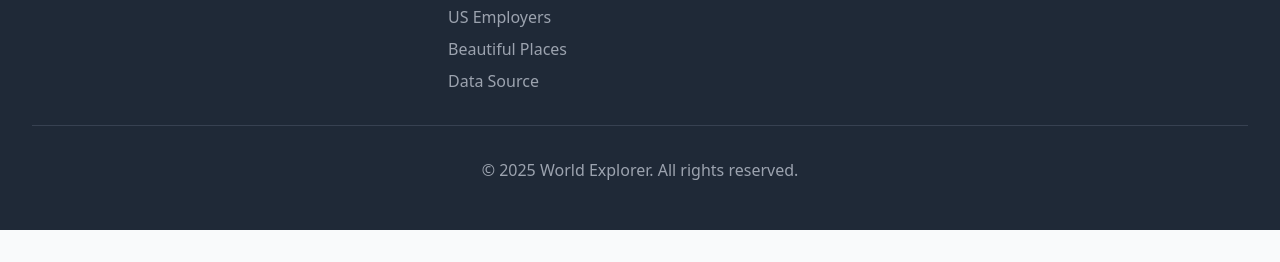
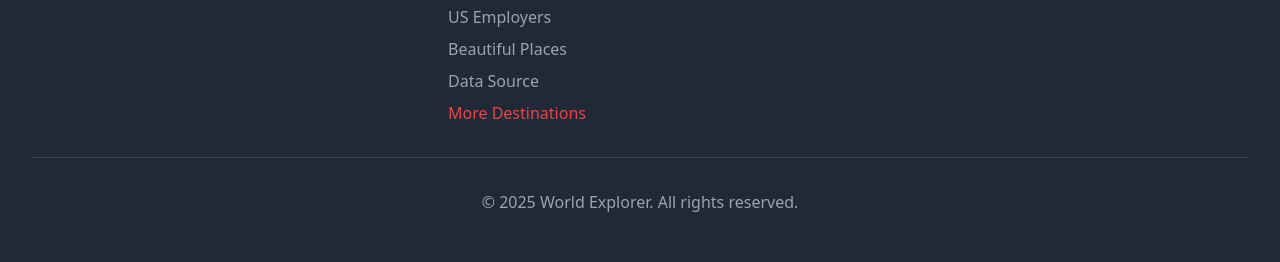
Before and after one commit to bensedgwick1/DeepSite, a plain HTML site: page beautiful-places.html in a window 1280 px wide. Shown: the part 2281-2543 px from the top of the page. Before the commit the page ends 2511 px from the top, so only its background shows below. Drawn offline with nearby package versions, Linux system fonts and the light colour scheme.

Commit message:
Add files via upload

```diff
--- a/beautiful-places.html
+++ b/beautiful-places.html
@@ -174,6 +174,7 @@
                         <li><a href="employers.html" class="text-gray-400 hover:text-white transition">US Employers</a></li>
                         <li><a href="beautiful-places.html" class="text-gray-400 hover:text-white transition">Beautiful Places</a></li>
                         <li><a href="https://trulyexperiencesblog.com/most-beautiful-places-in-the-world/" class="text-gray-400 hover:text-white transition" target="_blank">Data Source</a></li>
+                        <li><a href="https://travel.usnews.com/rankings/worlds-best-vacations/" class="text-red-500 hover:text-white font-medium transition" target="_blank">More Destinations</a></li>
                     </ul>
                 </div>
                 <div>
```
